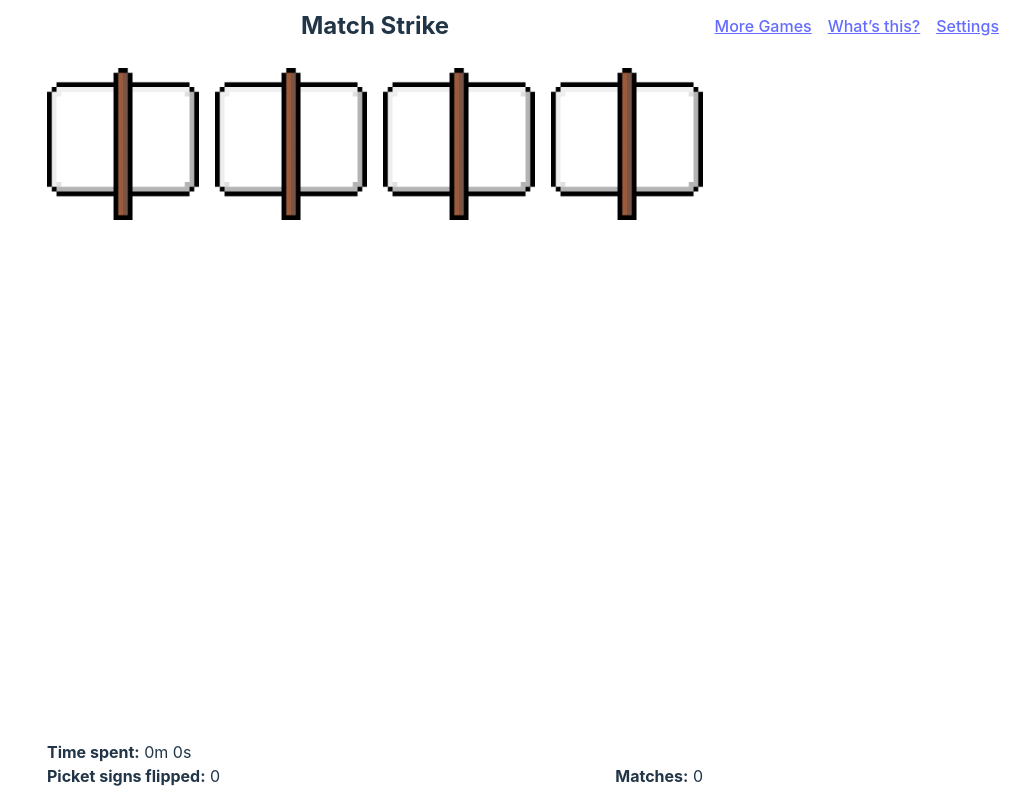
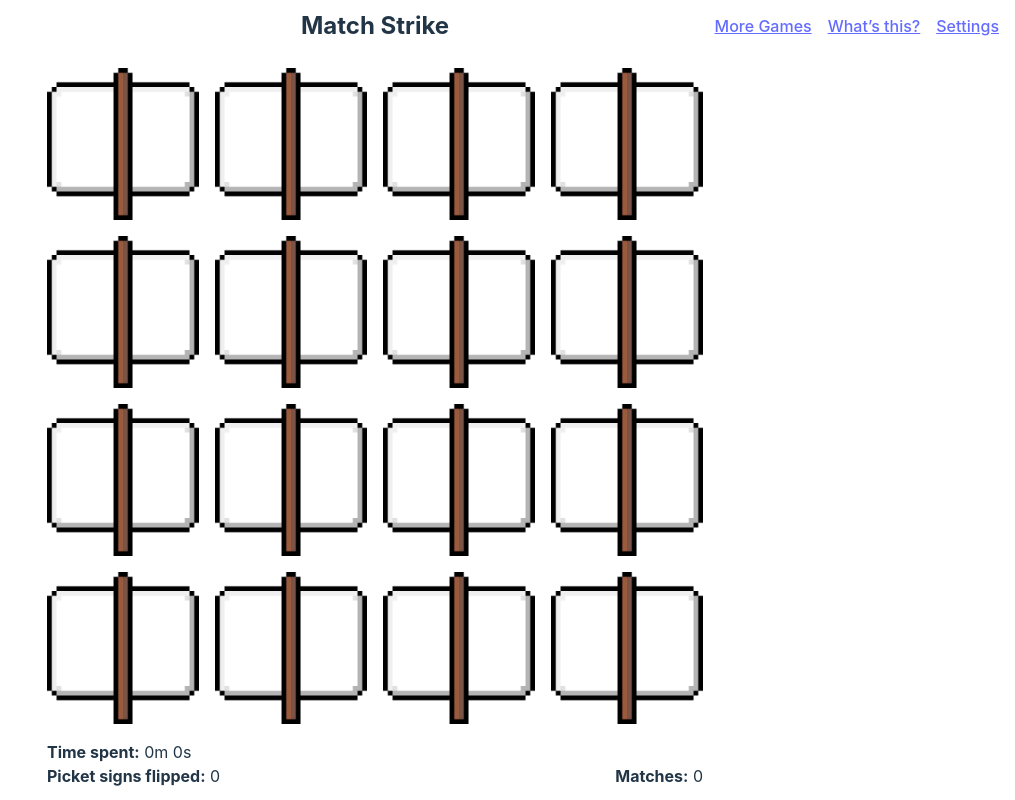
Before and after one commit to pishposh/guild-memory-game, a React (Vite) app: page / in a window 1280 px wide. Shown: the whole page, without its empty margins (265-1280 px from the left). Built offline with nearby package versions, Linux system fonts and the light colour scheme.

Commit message:
Update initial difficulty

```diff
--- a/src/game.ts
+++ b/src/game.ts
@@ -50,8 +50,8 @@ const DefaultGameData = {
   end: null,
   score: 0,
   attempts: 0,
-  cards: getInitialCards(getDifficultySpec(Difficulty.EASY).numCards),
-  difficulty: Difficulty.EASY
+  cards: getInitialCards(getDifficultySpec(Difficulty.HARD).numCards),
+  difficulty: Difficulty.HARD
 }
 
 
```
